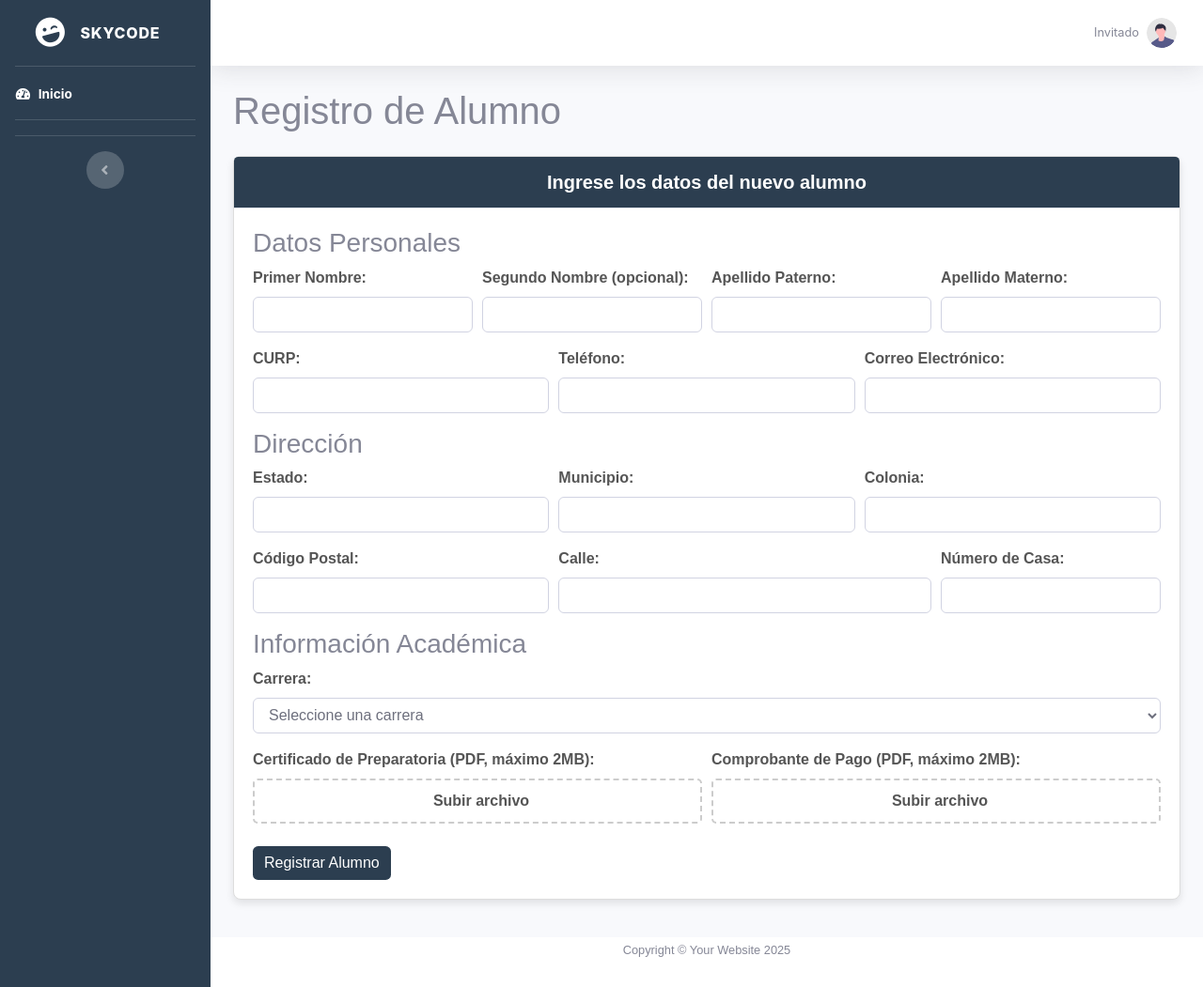
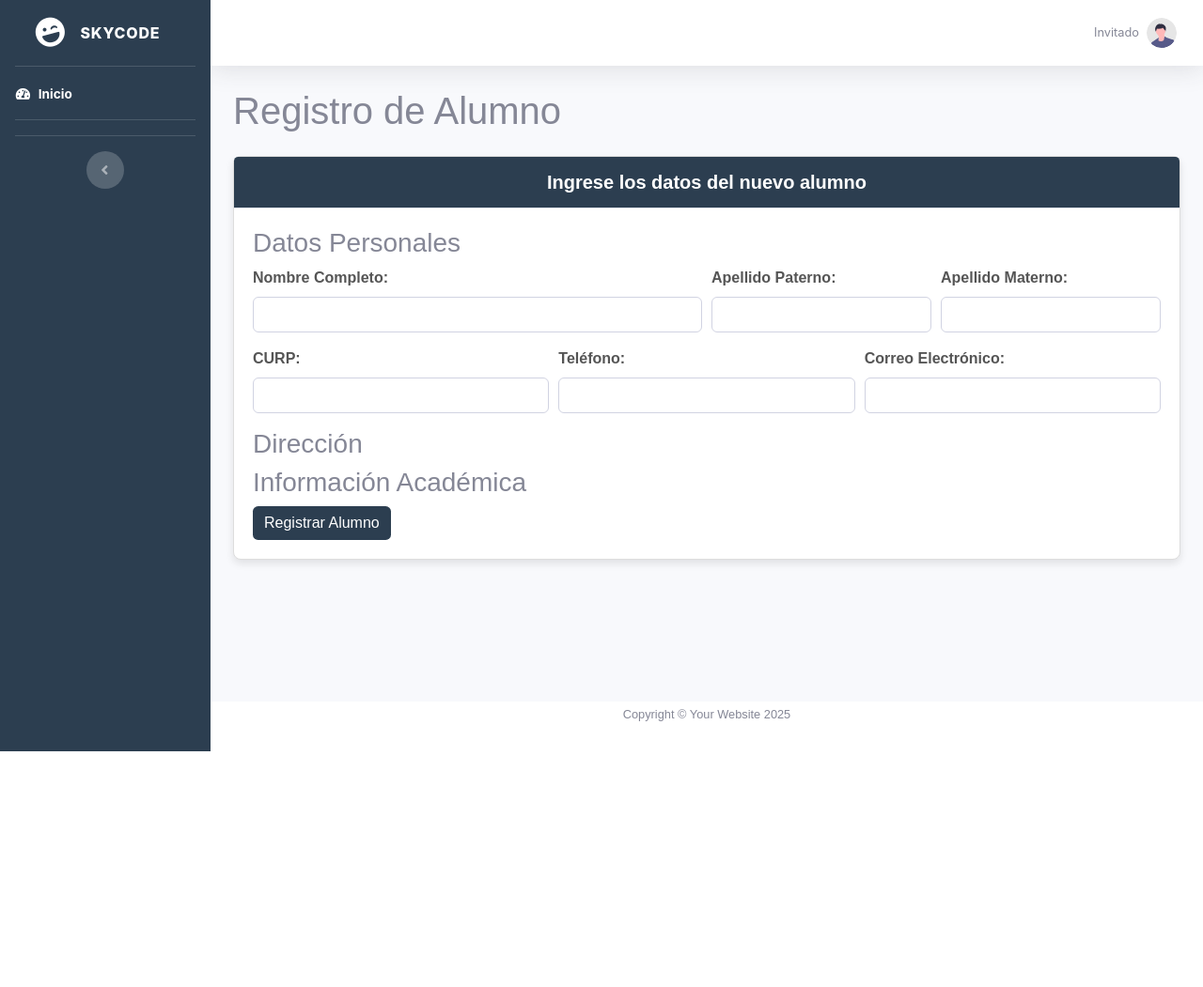
Before and after one commit to CHEOCARMINE/SkyCode, a Python web app: template templates/register.html in a window 1280 px wide. Shown: the whole page at 94% size. After the commit the page ends 800 px from the top, so only its background shows below. Run offline with Jinja, Linux system fonts and the light colour scheme; the template is opened without the code that fills it, so the values that code supplies are empty.

Commit message:
Se ajustan campos de primer y segundo nombre y solo se conserva nombre(s)

```diff
--- a/routes.py
+++ b/routes.py
@@ -173,7 +173,7 @@ def alumnos():
     for alumno in students_page:
         student_data = {
             "matricula": alumno.matricula,
-            "primer_nombre": alumno.primer_nombre,
+            "nombre": alumno.nombre,  # Cambiado: antes era alumno.primer_nombre
             "primer_apellido": alumno.primer_apellido,
             "segundo_apellido": alumno.segundo_apellido,
             "carrera": str(alumno.carrera.nombre) if alumno.carrera else "",
--- a/templates/register.html
+++ b/templates/register.html
@@ -3,7 +3,7 @@
 {% block title %}Registro de Alumno - SkyCode{% endblock %}
 
 {% block content %}
-  <!-- Estilos personalizados para este formulario -->
+<!-- Estilos personalizados para este formulario -->
 <link rel="stylesheet" href="{{ url_for('static', filename='css/register_style.css') }}">
 <!-- Scripts -->
 <script src="{{ url_for('static', filename='JS/register_script.js') }}"></script>
@@ -35,19 +35,12 @@
         <!-- Datos Personales -->
         <h3>Datos Personales</h3>
         <div class="form-row">
-          <div class="form-group col-md-3">
-            <label for="primer_nombre">Primer Nombre:</label>
-            <input type="text" class="form-control" id="primer_nombre" name="primer_nombre" required
+          <div class="form-group col-md-6">
+            <label for="nombre">Nombre Completo:</label>
+            <input type="text" class="form-control" id="nombre" name="nombre" required
                   pattern="^[A-Za-zÁÉÍÓÚáéíóúÑñ\s]+$"
                   title="Solo se permiten letras y espacios."
-                  value="{{ form_data.primer_nombre if form_data else '' }}">
-          </div>
-          <div class="form-group col-md-3">
-            <label for="segundo_nombre">Segundo Nombre (opcional):</label>
-            <input type="text" class="form-control" id="segundo_nombre" name="segundo_nombre"
-                  pattern="^[A-Za-zÁÉÍÓÚáéíóúÑñ\s]*$"
-                  title="Solo se permiten letras y espacios."
-                  value="{{ form_data.segundo_nombre if form_data else '' }}">
+                  value="{{ form_data.nombre if form_data else '' }}">
           </div>
           <div class="form-group col-md-3">
             <label for="primer_apellido">Apellido Paterno:</label>
@@ -90,82 +83,11 @@
 
         <!-- Dirección -->
         <h3>Dirección</h3>
-        <div class="form-row">
-          <div class="form-group col-md-4">
-            <label for="estado">Estado:</label>
-            <input type="text" class="form-control" id="estado" name="estado" required
-                  pattern="^[A-Za-zÁÉÍÓÚáéíóúÑñ\s]+$"
-                  title="Solo se permiten letras y espacios."
-                  value="{{ form_data.estado if form_data else '' }}">
-          </div>
-          <div class="form-group col-md-4">
-            <label for="municipio">Municipio:</label>
-            <input type="text" class="form-control" id="municipio" name="municipio" required
-                  pattern="^[A-Za-zÁÉÍÓÚáéíóúÑñ\s]+$"
-                  title="Solo se permiten letras y espacios."
-                  value="{{ form_data.municipio if form_data else '' }}">
-          </div>
-          <div class="form-group col-md-4">
-            <label for="colonia">Colonia:</label>
-            <input type="text" class="form-control" id="colonia" name="colonia" required
-                  pattern="^[A-Za-zÁÉÍÓÚáéíóúÑñ\s]+$"
-                  title="Solo se permiten letras y espacios."
-                  value="{{ form_data.colonia if form_data else '' }}">
-          </div>
-        </div>
-        <div class="form-row">
-          <div class="form-group col-md-4">
-            <label for="cp">Código Postal:</label>
-            <input type="text" class="form-control" id="cp" name="cp" required
-                  pattern="^\d{5}$"
-                  title="El código postal debe contener exactamente 5 dígitos."
-                  value="{{ form_data.cp if form_data else '' }}">
-          </div>
-          <div class="form-group col-md-5">
-            <label for="calle">Calle:</label>
-            <input type="text" class="form-control" id="calle" name="calle" required
-                  value="{{ form_data.calle if form_data else '' }}">
-          </div>
-          <div class="form-group col-md-3">
-            <label for="numero_casa">Número de Casa:</label>
-            <input type="text" class="form-control" id="numero_casa" name="numero_casa" required
-                  value="{{ form_data.numero_casa if form_data else '' }}">
-          </div>
-        </div>
+        <!-- Dirección original aquí, sin cambios -->
 
         <!-- Información Académica -->
         <h3>Información Académica</h3>
-        <div class="form-group">
-          <label for="carrera_id">Carrera:</label>
-          <select class="form-control" id="carrera_id" name="carrera_id" required>
-            <option value="">Seleccione una carrera</option>
-            {% for carrera in carreras %}
-              <option value="{{ carrera.id }}">{{ carrera.nombre }}</option>
-            {% endfor %}
-          </select>
-        </div>
-        <div class="form-row">
-          <div class="form-group col-md-6">
-            <label for="certificado_preparatoria">Certificado de Preparatoria (PDF, máximo 2MB):</label>
-            <div class="custom-upload">
-              <input type="file" id="certificado_preparatoria" name="certificado_preparatoria" accept="application/pdf" required>
-              <label for="certificado_preparatoria">
-                <i class="bi bi-file-earmark-plus"></i>
-                <span class="file-label-text">Subir archivo</span>
-              </label>
-            </div>
-          </div>
-          <div class="form-group col-md-6">
-            <label for="comprobante_pago">Comprobante de Pago (PDF, máximo 2MB):</label>
-            <div class="custom-upload">
-              <input type="file" id="comprobante_pago" name="comprobante_pago" accept="application/pdf" required>
-              <label for="comprobante_pago">
-                <i class="bi bi-file-earmark-plus"></i>
-                <span class="file-label-text">Subir archivo</span>
-              </label>
-            </div>
-          </div>
-        </div>
+        <!-- Información académica original aquí, sin cambios -->
 
         <button type="submit" class="btn btn-primary">Registrar Alumno</button>
       </form>
```
Also changed, not shown: database.py (+45 -37 lines), models.py (+32 -4 lines), templates/alumnos.html (+5 -3 lines), templates/modificar_alumno.html (+6 -17 lines).
